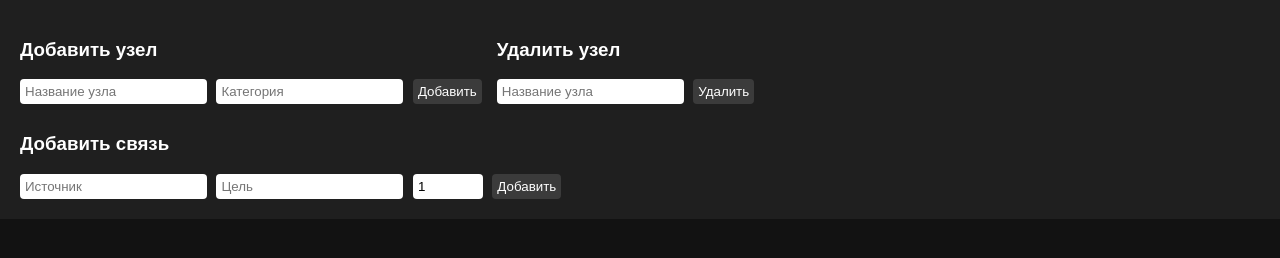
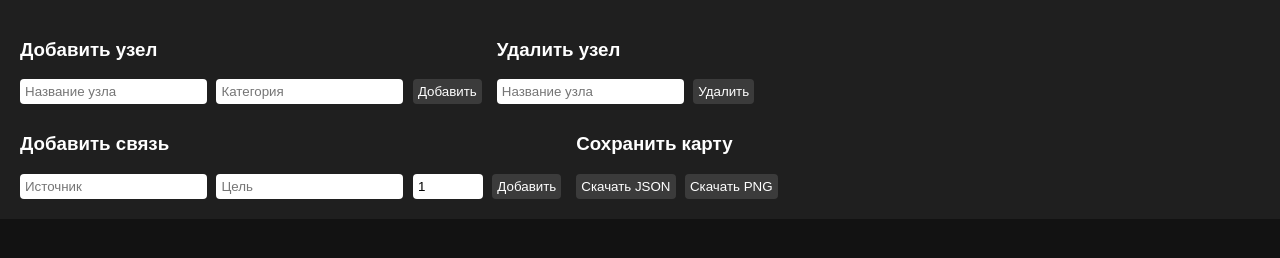
Before and after one commit to LukaLMZ/LukaLMZ.github.io, a plain HTML site: page index.html in a window 1280 px wide. Drawn offline with nearby package versions, Linux system fonts and the light colour scheme.

Commit message:
Update index.html

```diff
--- a/index.html
+++ b/index.html
@@ -10,7 +10,7 @@
   input, button { padding:5px; margin-right:5px; border-radius:4px; border:none; }
   button { cursor:pointer; background-color:#3b3b3b; color:#fff; }
   button:hover { background-color:#555; }
-  svg { width:100vw; height:calc(100vh - 120px); display:block; }
+  svg { width:100vw; height:calc(100vh - 120px); display:block; background-color:#121212; }
 </style>
 </head>
 <body>
@@ -36,6 +36,12 @@
     <input type="number" id="linkWeight" placeholder="Вес" value="1" style="width:60px;">
     <button onclick="addLink()">Добавить</button>
   </div>
+
+  <div>
+    <h3>Сохранить карту</h3>
+    <button onclick="downloadJSON()">Скачать JSON</button>
+    <button onclick="downloadPNG()">Скачать PNG</button>
+  </div>
 </div>
 
 <svg></svg>
@@ -57,19 +63,16 @@ const linkGroup = svg.append("g").attr("stroke", "#888").attr("stroke-opacity",
 const nodeGroup = svg.append("g").attr("stroke", "#fff").attr("stroke-width", 1.5);
 
 function update() {
-    // LINKS
     const link = linkGroup.selectAll("line").data(links);
     link.join("line")
         .attr("stroke-width", d => Math.sqrt(d.weight));
 
-    // NODES
     const node = nodeGroup.selectAll("circle").data(nodes, d => d.id);
     node.join("circle")
         .attr("r", 20)
         .attr("fill", d => d3.schemeCategory10[d.group?.length % 10])
         .call(drag(simulation));
 
-    // LABELS
     const labels = nodeGroup.selectAll("text").data(nodes, d => d.id);
     labels.join("text")
         .text(d => d.id)
@@ -127,31 +130,59 @@ function addLink() {
     }
 }
 
+// ------------------ Drag ------------------
 function drag(simulation) {
   function dragstarted(event, d) {
     if (!event.active) simulation.alphaTarget(0.3).restart();
     d.fx = d.x;
     d.fy = d.y;
   }
-
-  function dragged(event, d) {
-    d.fx = event.x;
-    d.fy = event.y;
-  }
-
+  function dragged(event, d) { d.fx = event.x; d.fy = event.y; }
   function dragended(event, d) {
     if (!event.active) simulation.alphaTarget(0);
-    d.fx = null;
-    d.fy = null;
+    d.fx = null; d.fy = null;
   }
-
-  return d3.drag()
-      .on("start", dragstarted)
-      .on("drag", dragged)
-      .on("end", dragended);
+  return d3.drag().on("start", dragstarted).on("drag", dragged).on("end", dragended);
 }
 
-// Обновление размера окна
+// ------------------ Скачивание JSON ------------------
+function downloadJSON() {
+    const dataStr = JSON.stringify({nodes: nodes, links: links}, null, 2);
+    const blob = new Blob([dataStr], {type: "application/json"});
+    const url = URL.createObjectURL(blob);
+    const a = document.createElement("a");
+    a.href = url;
+    a.download = "map.json";
+    a.click();
+    URL.revokeObjectURL(url);
+}
+
+// ------------------ Скачивание PNG ------------------
+function downloadPNG() {
+    const serializer = new XMLSerializer();
+    const svgNode = svg.node();
+    const svgString = serializer.serializeToString(svgNode);
+    const canvas = document.createElement("canvas");
+    canvas.width = svgNode.clientWidth;
+    canvas.height = svgNode.clientHeight;
+    const ctx = canvas.getContext("2d");
+    const img = new Image();
+    const svgBlob = new Blob([svgString], {type:"image/svg+xml;charset=utf-8"});
+    const url = URL.createObjectURL(svgBlob);
+    img.onload = function() {
+        ctx.fillStyle = "#121212";
+        ctx.fillRect(0, 0, canvas.width, canvas.height);
+        ctx.drawImage(img,0,0);
+        URL.revokeObjectURL(url);
+        const pngLink = document.createElement("a");
+        pngLink.download = "map.png";
+        pngLink.href = canvas.toDataURL("image/png");
+        pngLink.click();
+    }
+    img.src = url;
+}
+
+// ------------------ Resize ------------------
 window.addEventListener("resize", () => {
     svg.attr("width", window.innerWidth).attr("height", window.innerHeight - 120);
     simulation.force("center", d3.forceCenter(window.innerWidth / 2, (window.innerHeight-120)/2));
```
